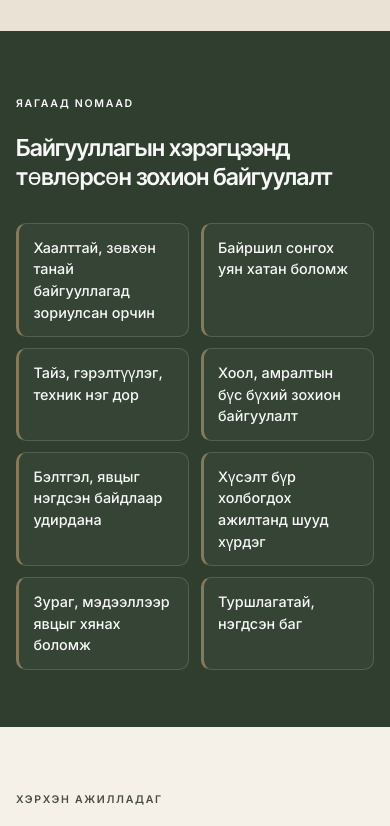
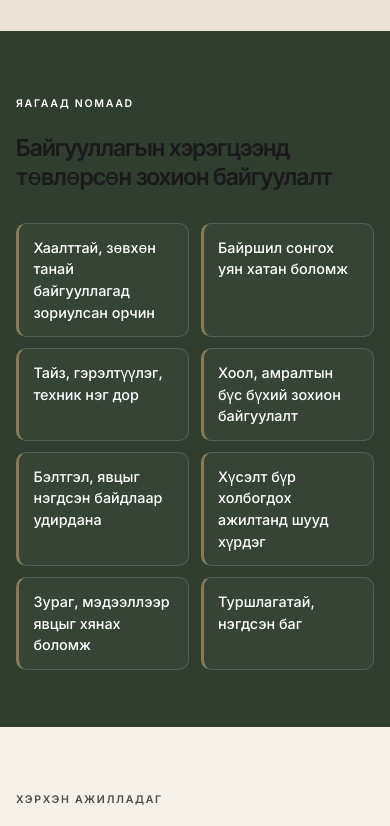
Before and after one commit to gmunkhuchral-debug/nomaadcamp-site, a website: page index.html in a window 390 px wide. Shown: the part 3740-4566 px from the top of the page. Drawn offline with Linux system fonts and the light colour scheme.

Commit message:
Revert "Defer images, add responsive hero image and UI refinements for B2B homepage"

```diff
--- a/style.css
+++ b/style.css
@@ -1124,12 +1124,6 @@ body.home-page .nav-cta {
 .section--dark h3,
 .section--dark li,
 .section--dark .pillar { color: var(--text-light); }
-body.home-page .section--dark h2,
-body.home-page .section--dark p,
-body.home-page .section--dark .eyebrow,
-body.home-page .section--dark h3,
-body.home-page .section--dark li,
-body.home-page .section--dark .pillar { color: rgba(255, 255, 255, 0.96); }
 
 .trust-grid {
   display: grid;
@@ -1272,8 +1266,6 @@ body.home-page .footer .footer-tagline::before {
 }
 .cta-final h2,
 .cta-final p { color: var(--text-light); }
-body.home-page .cta-final h2,
-body.home-page .cta-final p { color: rgba(255, 255, 255, 0.96); }
 .cta-final p { max-width: 720px; margin: 0.8rem auto 1.6rem; }
 
 @media (max-width: 1100px) {
```
